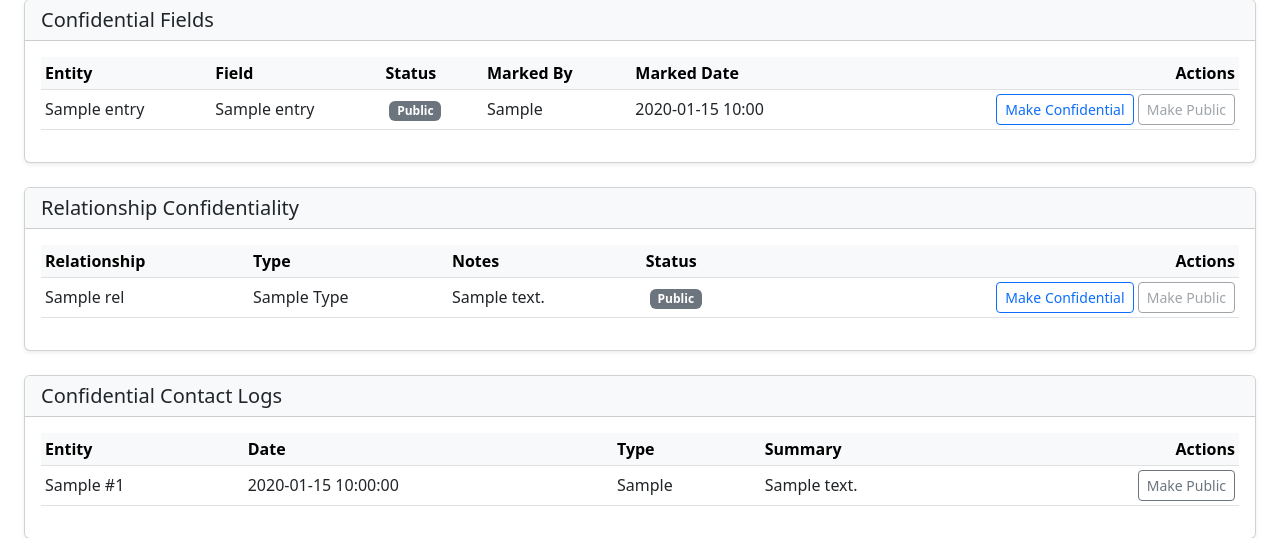
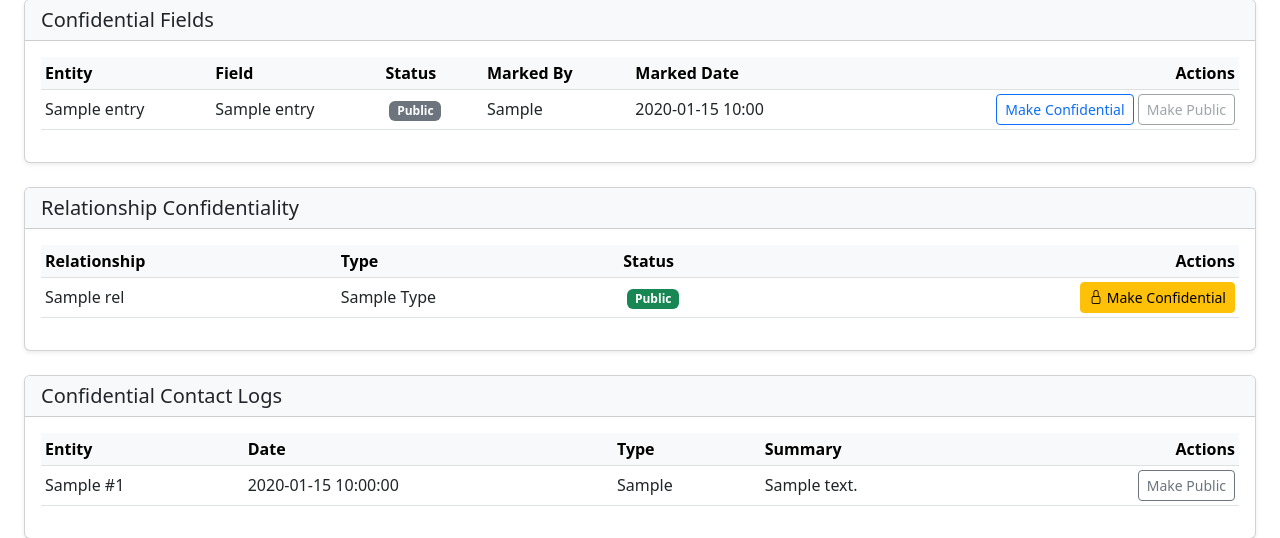
Before and after one commit to jimbubb1974/NukeWorks, a Python web app: template app/templates/admin/permissions.html in a window 1280 px wide. Shown: the part 432-970 px from the top of the page. Run offline with Jinja, Linux system fonts and the light colour scheme; the template is opened without the code that fills it: most values are stand-ins (such as "Sample title", 1, 10 or a date in 2020).

Commit message:
feat: improve permissions page with toggle buttons and cleaner layout
Improved the relationship permissions table in the admin permissions page
by removing the Notes column and replacing dual buttons with a single
toggle button that changes based on current state.

Changes:
- app/templates/admin/permissions.html:
  - Removed "Notes" column from relationship table header and body
  - Replaced two separate buttons (Make Confidential / Make Public) with
    a single contextual toggle button
  - Toggle shows "Make Public" (green, unlock icon) when confidential
  - Toggle shows "Make Confidential" (warning, lock icon) when public
  - Changed Public badge from bg-secondary to bg-success for better visibility
  - Added title tooltips to toggle buttons

Benefits:
- Cleaner, more compact table layout
- Single-click toggle action is more intuitive
- Visual state (button color/icon) matches the action that will be taken
- Admin privileges already enforced via @admin_required decorator on route

🤖 Generated with [Claude Code](https://claude.com/claude-code)

Co-Authored-By: Claude <noreply@anthropic.com>

```diff
--- a/app/templates/admin/permissions.html
+++ b/app/templates/admin/permissions.html
@@ -131,7 +131,6 @@
                         <tr>
                             <th>Relationship</th>
                             <th>Type</th>
-                            <th>Notes</th>
                             <th>Status</th>
                             <th class="text-end">Actions</th>
                         </tr>
@@ -141,24 +140,27 @@
                         <tr>
                             <td>{{ rel.label }}</td>
                             <td class="text-capitalize">{{ rel.type.replace('_', ' ') }}</td>
-                            <td>{{ rel.notes or '—' }}</td>
                             <td>
                                 {% if rel.is_confidential %}
                                 <span class="badge bg-warning text-dark">Confidential</span>
                                 {% else %}
-                                <span class="badge bg-secondary">Public</span>
+                                <span class="badge bg-success text-white">Public</span>
                                 {% endif %}
                             </td>
                             <td class="text-end">
                                 <form method="post" action="{{ url_for('admin.set_relationship_confidential', rel_type=rel.type, relationship_id=rel.id, view=view) }}" class="d-inline">
                                     {{ relationship_toggle_form.hidden_tag() }}
+                                    {% if rel.is_confidential %}
+                                    <input type="hidden" name="value" value="0">
+                                    <button type="submit" class="btn btn-sm btn-success" title="Click to make public">
+                                        <i class="bi bi-unlock"></i> Make Public
+                                    </button>
+                                    {% else %}
                                     <input type="hidden" name="value" value="1">
-                                    <button type="submit" class="btn btn-sm btn-outline-primary" {% if rel.is_confidential %}disabled{% endif %}>Make Confidential</button>
-                                </form>
-                                <form method="post" action="{{ url_for('admin.set_relationship_confidential', rel_type=rel.type, relationship_id=rel.id, view=view) }}" class="d-inline">
-                                    {{ relationship_toggle_form.hidden_tag() }}
-                                    <input type="hidden" name="value" value="0">
-                                    <button type="submit" class="btn btn-sm btn-outline-secondary" {% if not rel.is_confidential %}disabled{% endif %}>Make Public</button>
+                                    <button type="submit" class="btn btn-sm btn-warning" title="Click to make confidential">
+                                        <i class="bi bi-lock"></i> Make Confidential
+                                    </button>
+                                    {% endif %}
                                 </form>
                             </td>
                         </tr>
```
